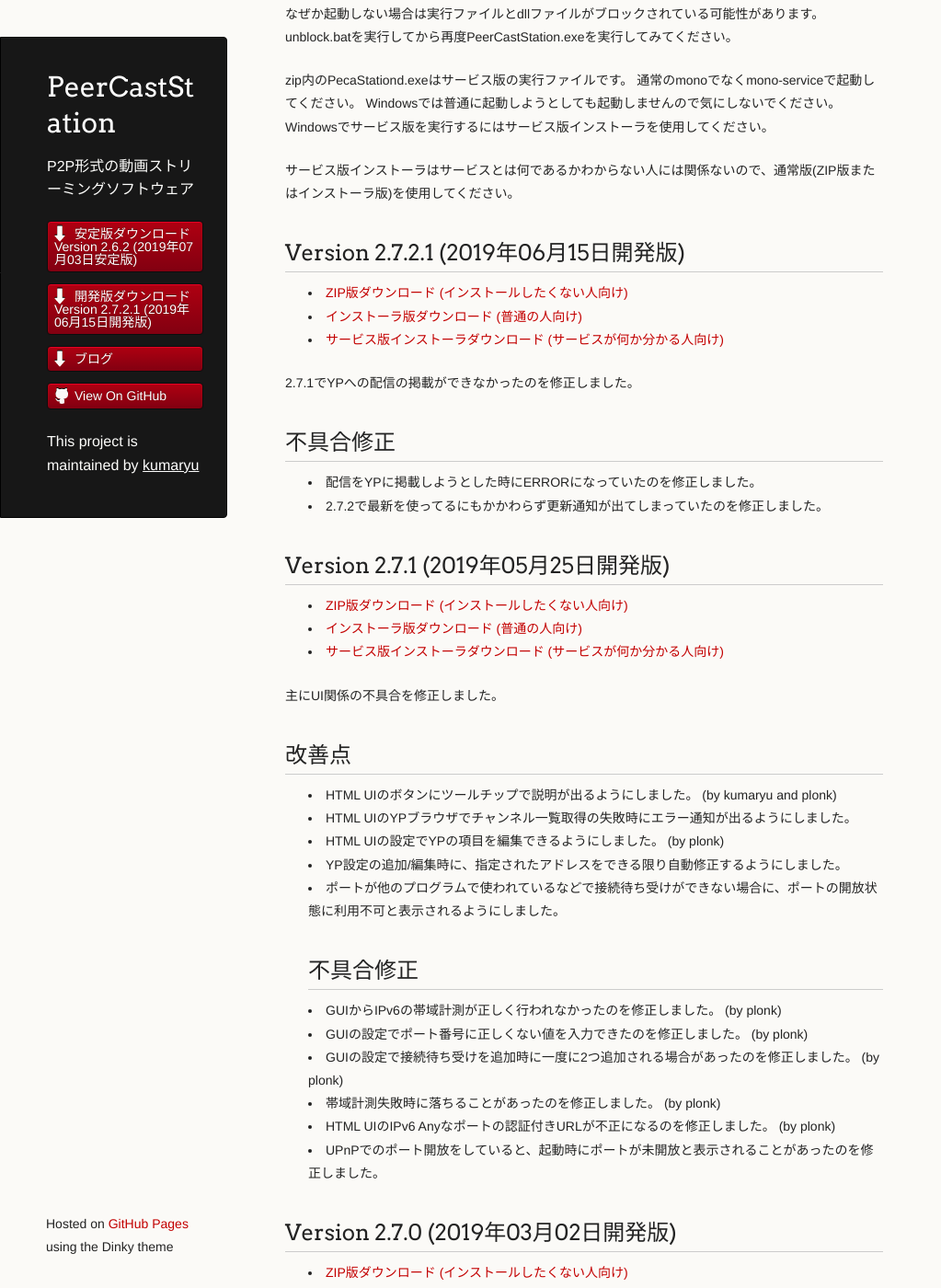
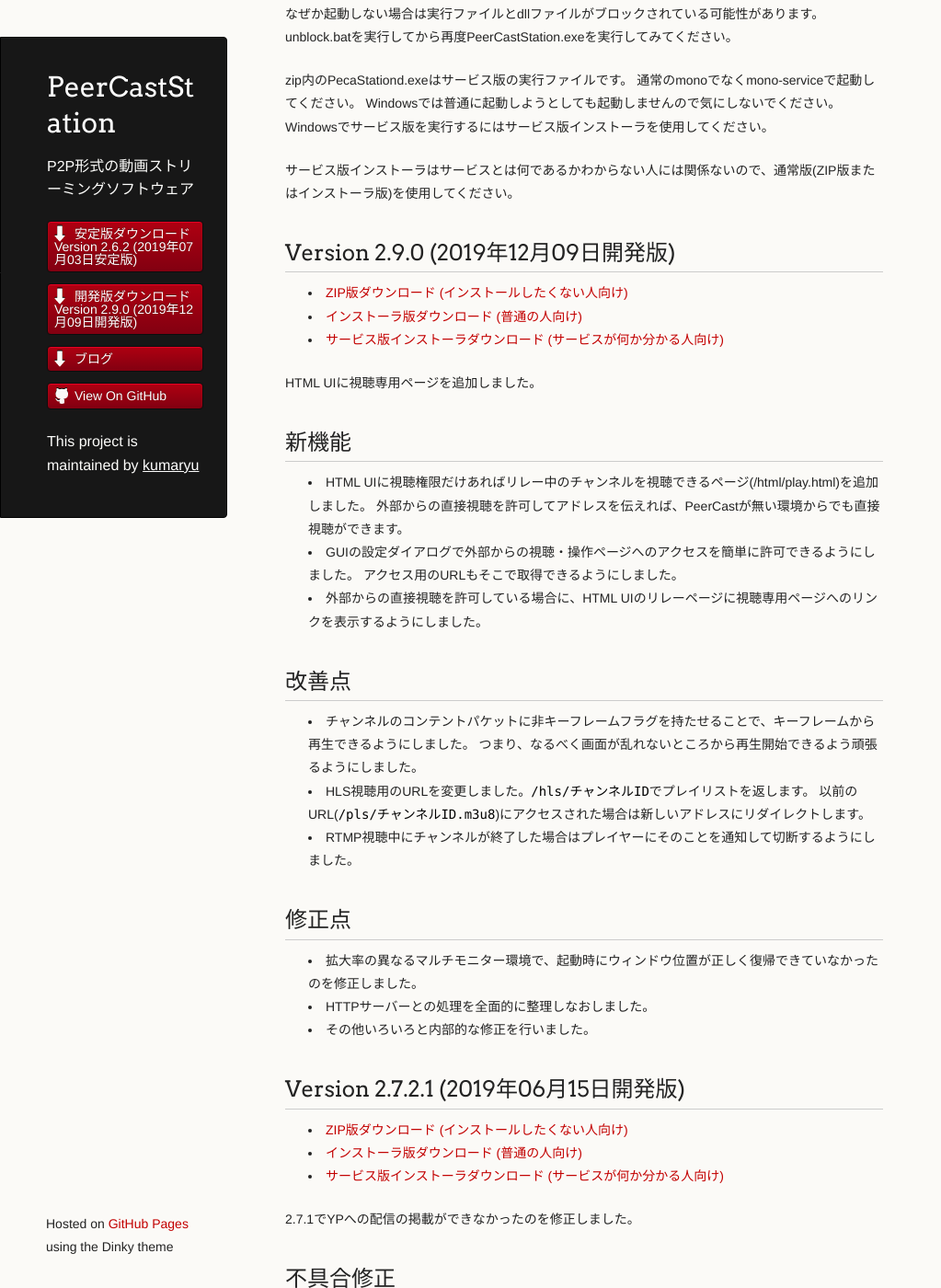
Before and after one commit to kumaryu/peercaststation, a Jekyll site: the page built from download-dev.mkd, in a window 1280 px wide and 1400 px high, scrolled down 482 px. Shown: the whole window at 92% size, without its empty margins (0-1023 px from the left). Built offline with Jekyll 4.4.1, drawn with Linux system fonts in a browser that asks for light colours; some of the changed text lies outside the part shown.

Commit message:
bumped version up to 2.9.0

```diff
--- a/_data/releasenotes.yml
+++ b/_data/releasenotes.yml
@@ -1,4 +1,42 @@
 ---
+- name: Version 2.9.0 (2019年12月09日開発版)
+  version: 2.9.0
+  channel: dev
+  notes: |
+    HTML UIに視聴専用ページを追加しました。
+
+    ## 新機能
+    * HTML UIに視聴権限だけあればリレー中のチャンネルを視聴できるページ(/html/play.html)を追加しました。
+      外部からの直接視聴を許可してアドレスを伝えれば、PeerCastが無い環境からでも直接視聴ができます。
+    * GUIの設定ダイアログで外部からの視聴・操作ページへのアクセスを簡単に許可できるようにしました。
+      アクセス用のURLもそこで取得できるようにしました。
+    * 外部からの直接視聴を許可している場合に、HTML UIのリレーページに視聴専用ページへのリンクを表示するようにしました。
+
+    ## 改善点
+    * チャンネルのコンテントパケットに非キーフレームフラグを持たせることで、キーフレームから再生できるようにしました。
+      つまり、なるべく画面が乱れないところから再生開始できるよう頑張るようにしました。
+    * HLS視聴用のURLを変更しました。`/hls/チャンネルID`でプレイリストを返します。
+      以前のURL(`/pls/チャンネルID.m3u8`)にアクセスされた場合は新しいアドレスにリダイレクトします。
+    * RTMP視聴中にチャンネルが終了した場合はプレイヤーにそのことを通知して切断するようにしました。
+
+    ## 修正点
+    * 拡大率の異なるマルチモニター環境で、起動時にウィンドウ位置が正しく復帰できていなかったのを修正しました。
+    * HTTPサーバーとの処理を全面的に整理しなおしました。
+    * その他いろいろと内部的な修正を行いました。
+
+  date: 2019-12-05T02:00:00+09:00
+  url: http://www.pecastation.org/files/PeerCastStation-2.9.0.zip
+  enclosures:
+  - type: archive
+    url: http://www.pecastation.org/files/PeerCastStation-2.9.0.zip
+    length: 2490167
+  - type: installer
+    url: http://www.pecastation.org/files/PeerCastStation-2.9.0.exe
+    length: 2619057
+  - type: serviceinstaller
+    url: http://www.pecastation.org/files/PecaStationd-2.9.0.msi
+    length: 2291138
+
 - name: Version 2.6.2 (2019年07月03日安定版)
   version: 2.6.2
   channel: stable
--- a/download-dev.mkd
+++ b/download-dev.mkd
@@ -12,8 +12,9 @@
 
 動作環境とインストール方法
 ==========================
-Windowsの場合はWindows Vista以降と.NET Framework 4.5以降、
-Windows以外の場合はMono 3.0以降が必要です。
+Windowsの場合はWindows 7以降と.NET Framework 4.5以降、
+Windows以外の場合はMono 5.0以降(なるべく最新を推奨)が必要です。
+macOS 10.15 (Catalina)以降ではmono 6.4以降を使用してください。
 
 ダウンロードしたzipは展開前にプロパティからブロック解除しておくとあとで便利です。中身を適当な場所に置いてPeerCastStation.exeを起動してください。詳しい使い方はzip内のhelp\\index.htmlを開いてヘルプを見てください。
 
--- a/download-stable.mkd
+++ b/download-stable.mkd
@@ -12,8 +12,9 @@
 
 動作環境とインストール方法
 ==========================
-Windowsの場合はWindows Vista以降と.NET Framework 4.5以降、
-Windows以外の場合はMono 3.0以降が必要です。
+Windowsの場合はWindows 7以降と.NET Framework 4.5以降、
+Windows以外の場合はMono 5.0以降(なるべく最新を推奨)が必要です。
+macOS 10.15 (Catalina)以降ではmono 6.4以降を使用してください。
 
 ダウンロードしたzipは展開前にプロパティからブロック解除しておくとあとで便利です。中身を適当な場所に置いてPeerCastStation.exeを起動してください。詳しい使い方はzip内のhelp\\index.htmlを開いてヘルプを見てください。
 
```
Also changed, not shown: Gemfile.lock.
